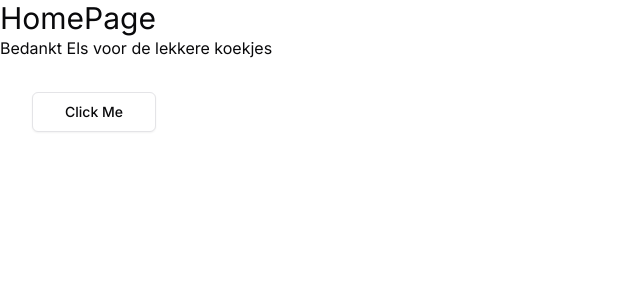
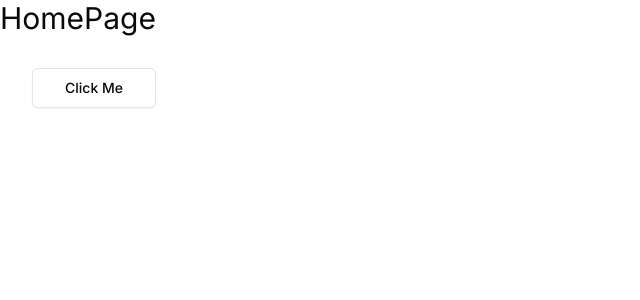
Before and after one commit to webappsforindustry/home-away, a Next.js app: page / in a window 1280 px wide. Shown: the top 300 px of the page, without its empty margins (0-640 px from the left). Built offline with nearby package versions, Linux system fonts and the light colour scheme.

Commit message:
remove text

```diff
--- a/app/page.tsx
+++ b/app/page.tsx
@@ -4,7 +4,6 @@ function HomePage() {
   return (
     <main role='main'>
       <h1 className="text-3xl">HomePage</h1>
-      <h1>Bedankt Els voor de lekkere koekjes</h1>
       <Button
         variant="outline"
         size="lg"
```
